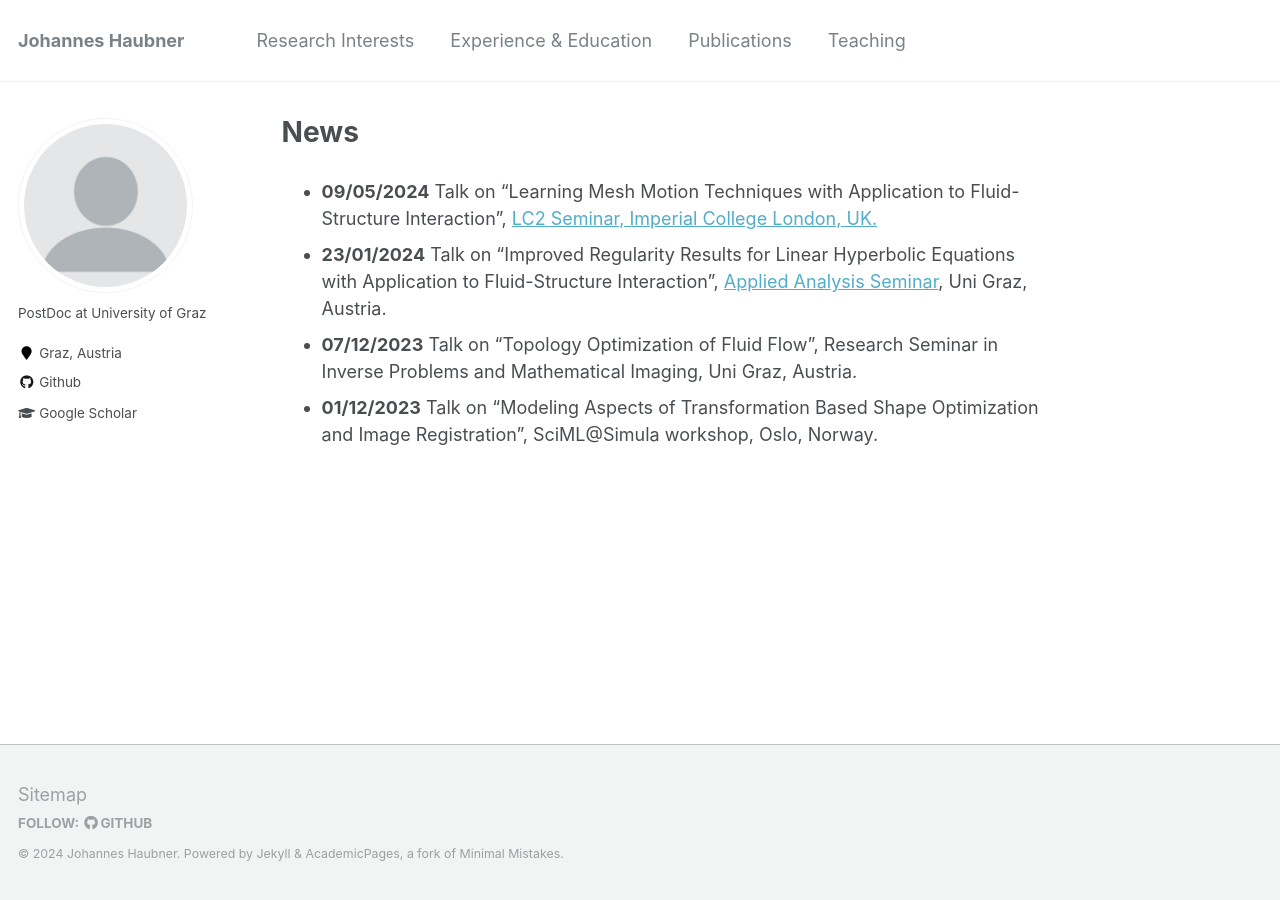
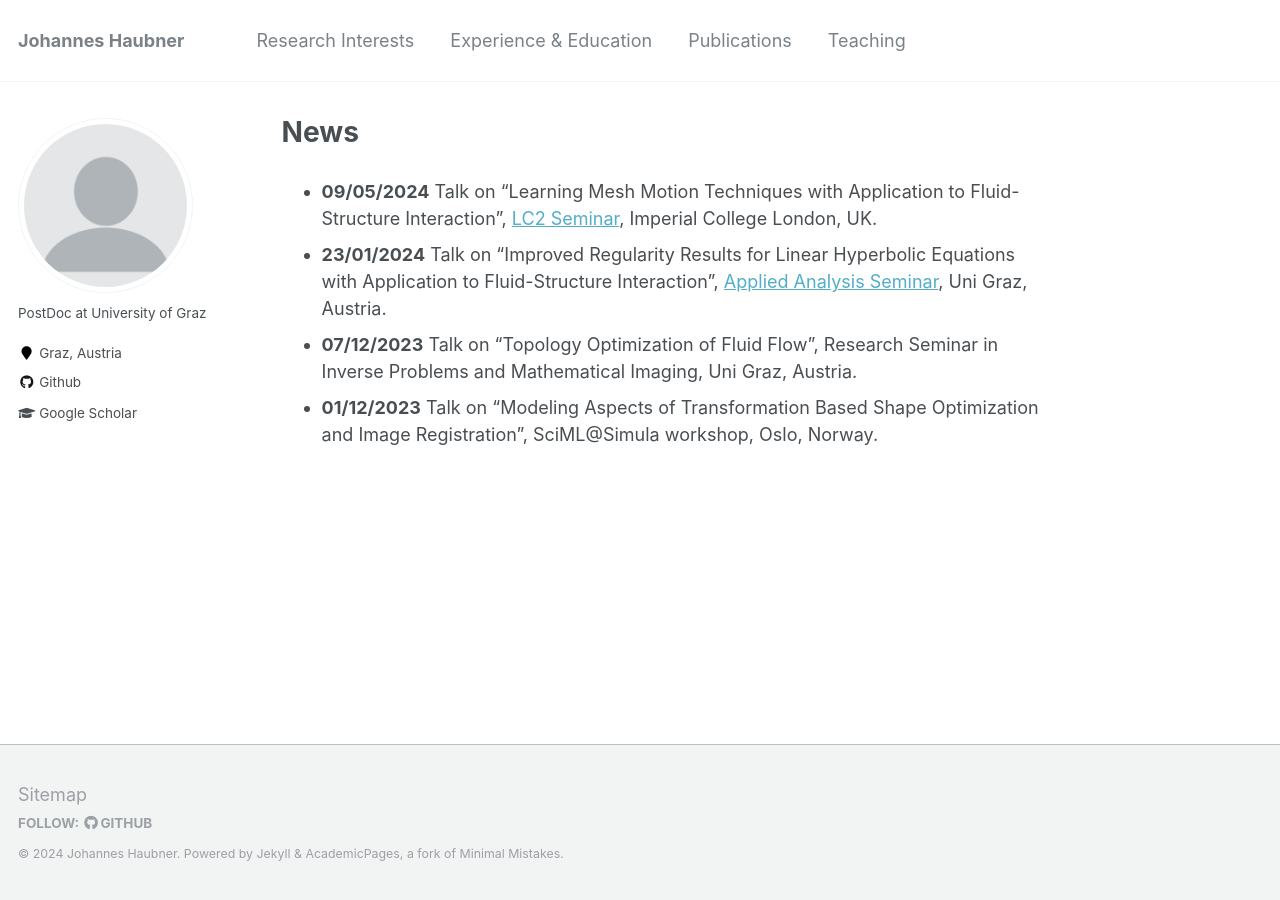
Before and after one commit to JohannesHaubner/johanneshaubner.github.io, a Jekyll site: the page built from _pages/about.md, in a window 1280 px wide. Built offline with Jekyll 4.4.1, drawn with Linux system fonts in a browser that asks for light colours.

```diff
--- a/_pages/about.md
+++ b/_pages/about.md
@@ -8,7 +8,7 @@ redirect_from:
   - /about.html
 ---
 
-- **09/05/2024** Talk on "Learning Mesh Motion Techniques with Application to Fluid-Structure Interaction", <a href="https://www.imperial.ac.uk/ammp/seminars--events/ammp-research-group-seminars/lc2-learning-computation-control-seminar/">LC2 Seminar, Imperial College London, UK.
+- **09/05/2024** Talk on "Learning Mesh Motion Techniques with Application to Fluid-Structure Interaction", <a href="https://www.imperial.ac.uk/ammp/seminars--events/ammp-research-group-seminars/lc2-learning-computation-control-seminar/">LC2 Seminar</a>, Imperial College London, UK.
 - **23/01/2024** Talk on "Improved Regularity Results for Linear Hyperbolic Equations with Application to Fluid-Structure Interaction", <a href="https://sites.google.com/view/appliedanalysisgraz/">Applied Analysis Seminar</a>, Uni Graz, Austria.
 - **07/12/2023** Talk on "Topology Optimization of Fluid Flow", Research Seminar in Inverse Problems and Mathematical Imaging, Uni Graz, Austria.
 - **01/12/2023** Talk on "Modeling Aspects of Transformation Based Shape Optimization and Image Registration", SciML@Simula workshop, Oslo, Norway.
```
